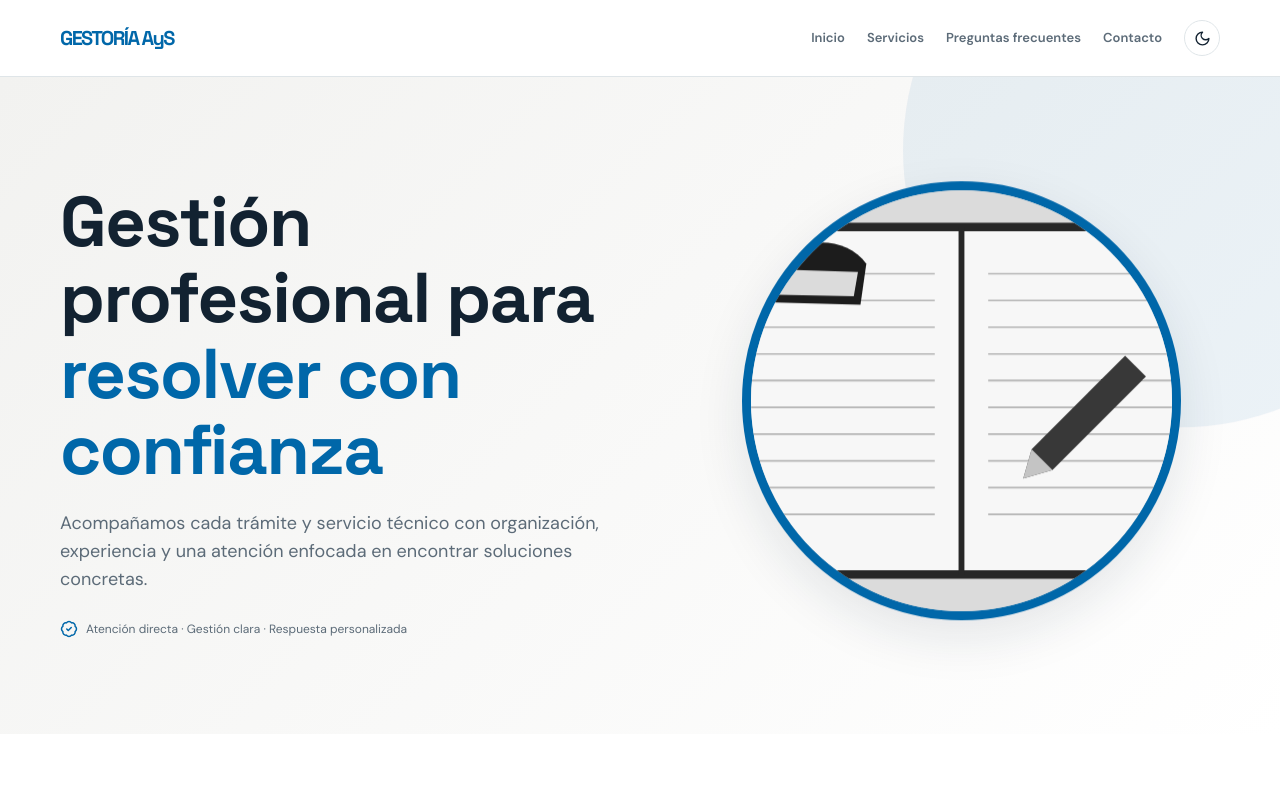
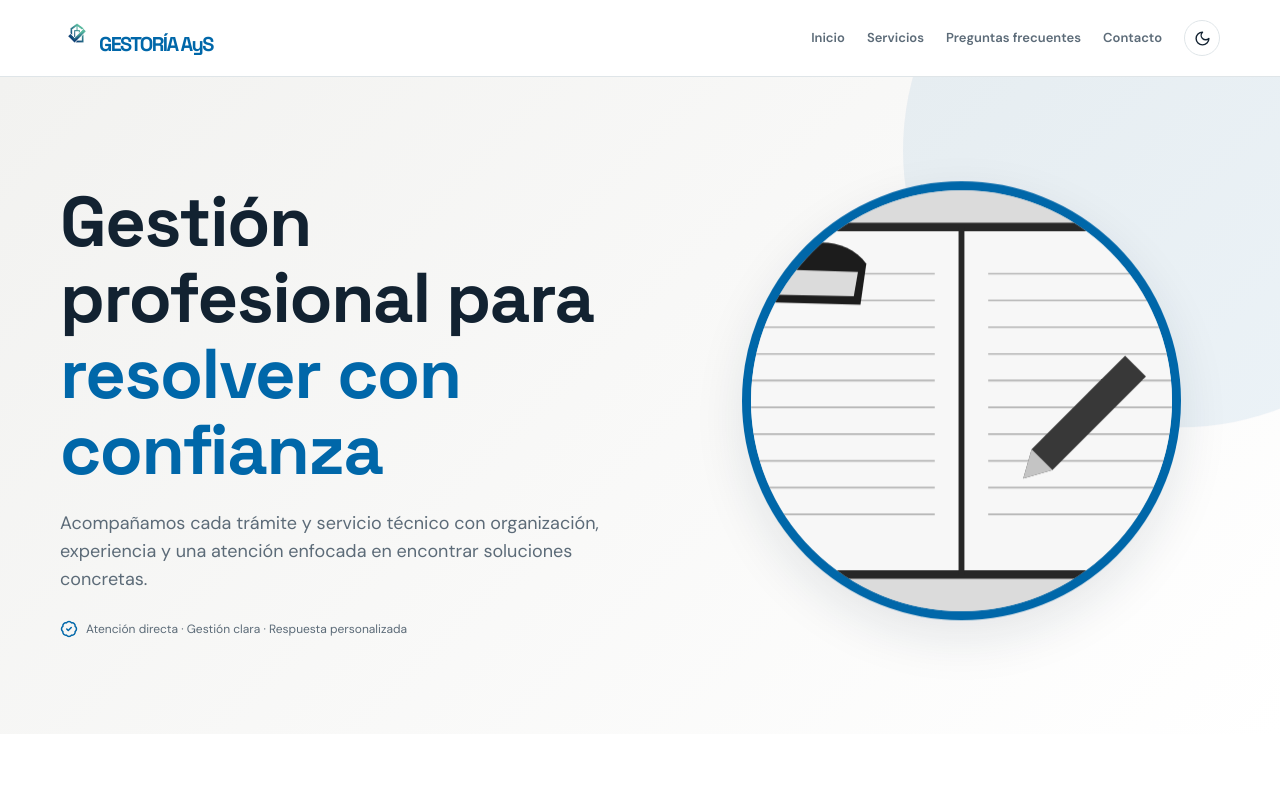
Before and after one commit to lu-developer476/Asistencia-y-Simplicidad, a Next.js app: page / in a window 1280 px wide. Shown: the top 800 px of the page. Built offline with nearby package versions, Linux system fonts and the light colour scheme.

Commit message:
Add logo to header branding

```diff
--- a/components/Header.tsx
+++ b/components/Header.tsx
@@ -1,5 +1,6 @@
 'use client';
 import Link from 'next/link';
+import Image from 'next/image';
 import { Menu, X, Sun, Moon } from 'lucide-react';
 import { useEffect, useState } from 'react';
 
@@ -23,7 +24,7 @@ export function Header() {
   };
 
   return <header className="site-header"><div className="container header-inner">
-    <Link href="#inicio" className="brand" onClick={()=>setOpen(false)} aria-label="Gestoría AyS - inicio"><span>GESTORÍA AyS</span></Link>
+    <Link href="#inicio" className="brand" onClick={()=>setOpen(false)} aria-label="Gestoría AyS - inicio"><Image src="/logo.jpg" alt="" width={34} height={34} className="brand-logo" priority/><span>GESTORÍA AyS</span></Link>
     <nav className={open?'desktop-nav mobile-open':'desktop-nav'} aria-label="Navegación principal">{links.map(([label,href])=><Link key={href} href={href} onClick={()=>setOpen(false)}>{label}</Link>)}<button className="theme-toggle" type="button" onClick={toggleTheme} aria-label={dark?'Activar modo claro':'Activar modo oscuro'} title={dark?'Modo claro':'Modo oscuro'}>{dark?<Sun size={17}/>:<Moon size={17}/>}</button></nav>
     <button className="menu-toggle" onClick={()=>setOpen(!open)} aria-label={open?'Cerrar menú':'Abrir menú'} aria-expanded={open}>{open?<X/>:<Menu/>}</button>
   </div></header>;
```
